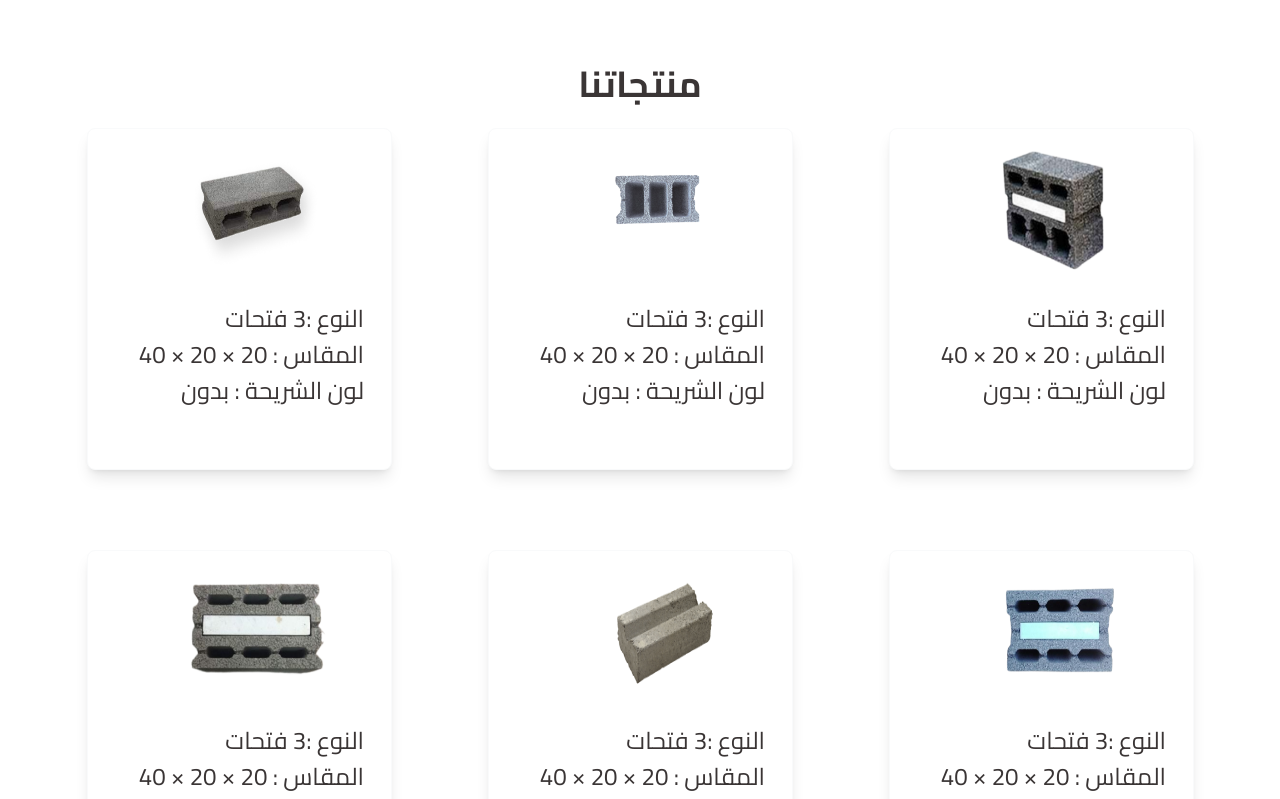
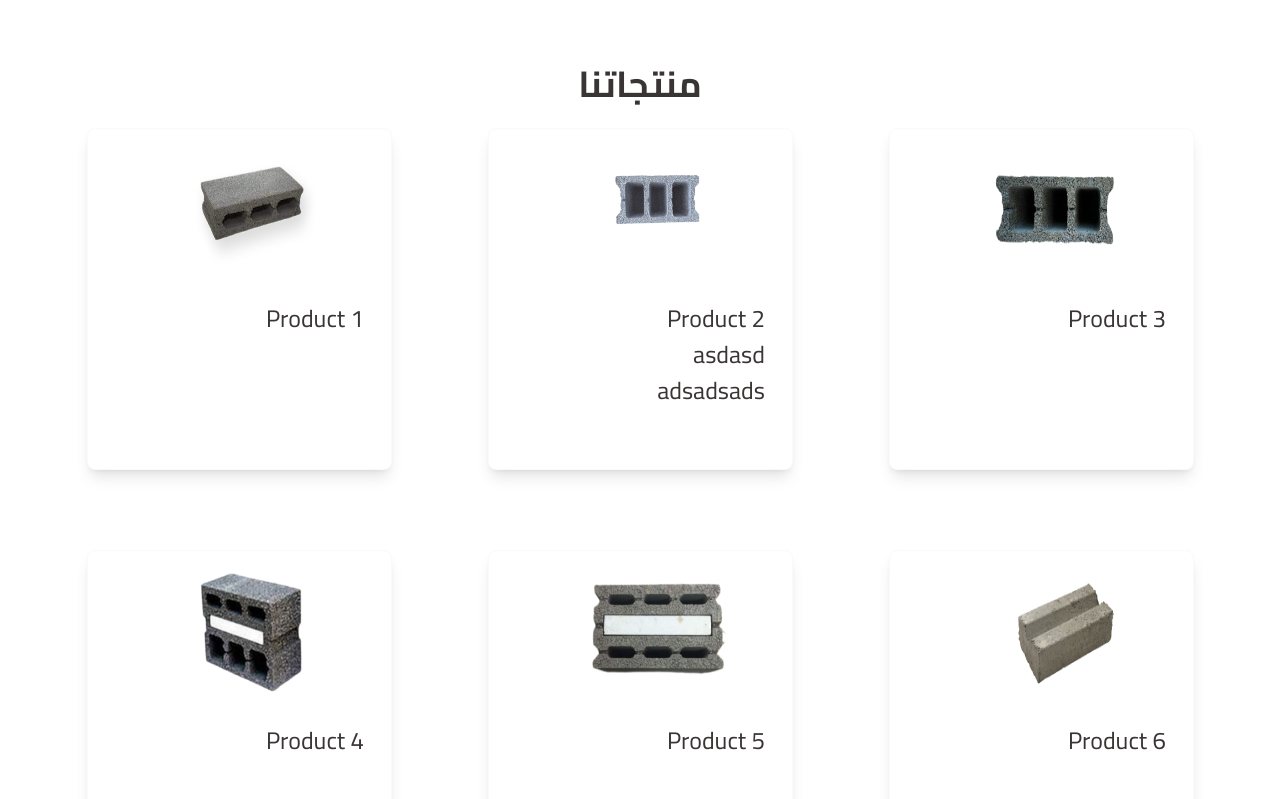
Before and after one commit to abdallamfathy/nama-project, a React (Vite) app: page / in a window 1280 px wide. Shown: the part 820-1619 px from the top of the page. Built offline with nearby package versions, Linux system fonts and the light colour scheme.

Commit message:
refacto products code

```diff
--- a/src/components/Constants.js
+++ b/src/components/Constants.js
@@ -1,74 +1,99 @@
+import brick1 from '../assets/brick1.png'
+import brick2 from '../assets/brick2.png'
+import brick3 from '../assets/brick3.png'
+import brick4 from '../assets/brick4.png'
+import brick5 from '../assets/brick5.png'
+import brick6 from '../assets/brick6.png'
+import brick7 from '../assets/brick7.png'
+import brick8 from '../assets/brick8.png'
+import brick9 from '../assets/brick9.png'
+import brick10 from '../assets/brick10.png'
+import brick11 from '../assets/brick11.png'
+import brick12 from '../assets/brick12.png'
+
 export const products   = [
     {
         id: 1,
         name: 'Product 1',
         size : '',
         color : '',
+        image : brick1 ,
     },
     {
         id: 2,
         name: 'Product 2',
-        size : '',
-        color : '',
+        size : 'asdasd',
+        color : 'adsadsads',
+        image : brick2 ,
     },
     {
         id: 3,
         name: 'Product 3',
         size : '',
         color : '',
+        image : brick3 ,
     },
     {
         id: 4,
         name: 'Product 4',
         size : '',
         color : '',
+        image : brick4 ,
     },
     {
         id: 5,
         name: 'Product 5',
         size : '',
         color : '',
+        image : brick5 ,
     },
     {
         id: 6,
         name: 'Product 6',
         size : '',
         color : '',
+        image : brick6 ,
     },
     {
         id: 7,
         name: 'Product 7',
         size : '',
         color : '',
+        image : brick7 ,
     },
     {
         id: 8,
         name: 'Product 8',
         size : '',
         color : '',
+        image : brick8 ,
     },
     {
         id: 9,
         name: 'Product 9',
         size : '',
         color : '',
+        image : brick9 ,
     },
     {
         id: 10,
         name: 'Product 10',
         size : '',
         color : '',
+        image :  brick10 ,
     },
     {
         id: 11,
         name: 'Product 11',
         size : '',
         color : '',
+        image : brick11 ,
     },
     {
         id: 12,
         name: 'Product 12',
         size : '',
         color : '',
+        image : brick12 ,
     }
 ];
--- a/src/components/Products.jsx
+++ b/src/components/Products.jsx
@@ -17,7 +17,10 @@ import { products } from './Constants'
 
 const Products = () => {
 
-
+  const name = products.map((product) => product.name)
+  const size = products.map((product) => product.size)
+  const color = products.map((product) => product.color)
+  console.log(name , size , color);
 
   const [showModal, setShowModal] = React.useState(false);
 
@@ -79,12 +82,28 @@ const Products = () => {
           </div>
           <div className="opacity-60 fixed inset-0 z-40 bg-black overflow-hidden"></div>
         </>)}
+
+
       <div className='container mx-auto '>
         <h1 className='text-4xl text-[#3A3535] font-bold text-center mb-6'>منتجاتنا</h1>
         <div className='flex flex-wrap flex-row justify-center gap-20 gap-x-24'>
+        {products.map((product) => (
+            <div   onClick={()=> {closeModal,setShowModal(true)}}  className=" flex flex-row cursor-pointer justify-center items-center w-[305px] h-[342px] relative group bg-white rounded-lg border border-gray-50 shadow-lg  dark:bg-gray-800 dark:border-gray-700">
+            <img  className="-my-10 transition duration-[2000]  delay-300 hover:transition-all ease-out hover:left-20 absolute left-24 top-12  hover:w-44  w-36 h-36 hover:h-44" src={product.image} alt="productImage" />
+            <div  className="text-right text-[#3A3535] text-[24px] h-[108px] w-[250px] relative top-14 ">
+              <p>{product.name}</p>
+              <p >
+                {product.size}
+              </p>
+              <p>{product.color}</p>
+            </div>
+          </div>
+        ))}
+        </div>
+        {/* <div className='flex flex-wrap flex-row justify-center gap-20 gap-x-24'>
           <div   onClick={()=> {closeModal,setShowModal(true)}}  className=" flex flex-col cursor-pointer justify-center items-center w-[305px] h-[342px] relative group bg-white rounded-lg border border-gray-50 shadow-lg  dark:bg-gray-800 dark:border-gray-700">
 
-              <img  className="-my-10 transition duration-[2000]  delay-300 hover:transition-all ease-out hover:left-20 absolute left-24 top-12  hover:w-44  w-36 h-36 hover:h-44   " src={brick1} alt="Ado" />
+              <img  className="-my-10 transition duration-[2000]  delay-300 hover:transition-all ease-out hover:left-20 absolute left-24 top-12  hover:w-44  w-36 h-36 hover:h-44" src={brick1} alt="Ado" />
 
 
             <div  className="text-right text-[#3A3535] text-[24px] h-[108px] w-[250px] relative top-14 ">
@@ -220,7 +239,7 @@ const Products = () => {
 
 
 
-        </div>
+        </div> */}
 
         <Buttons text={"عرض المزيد"} href={"/products"} />
 
```
